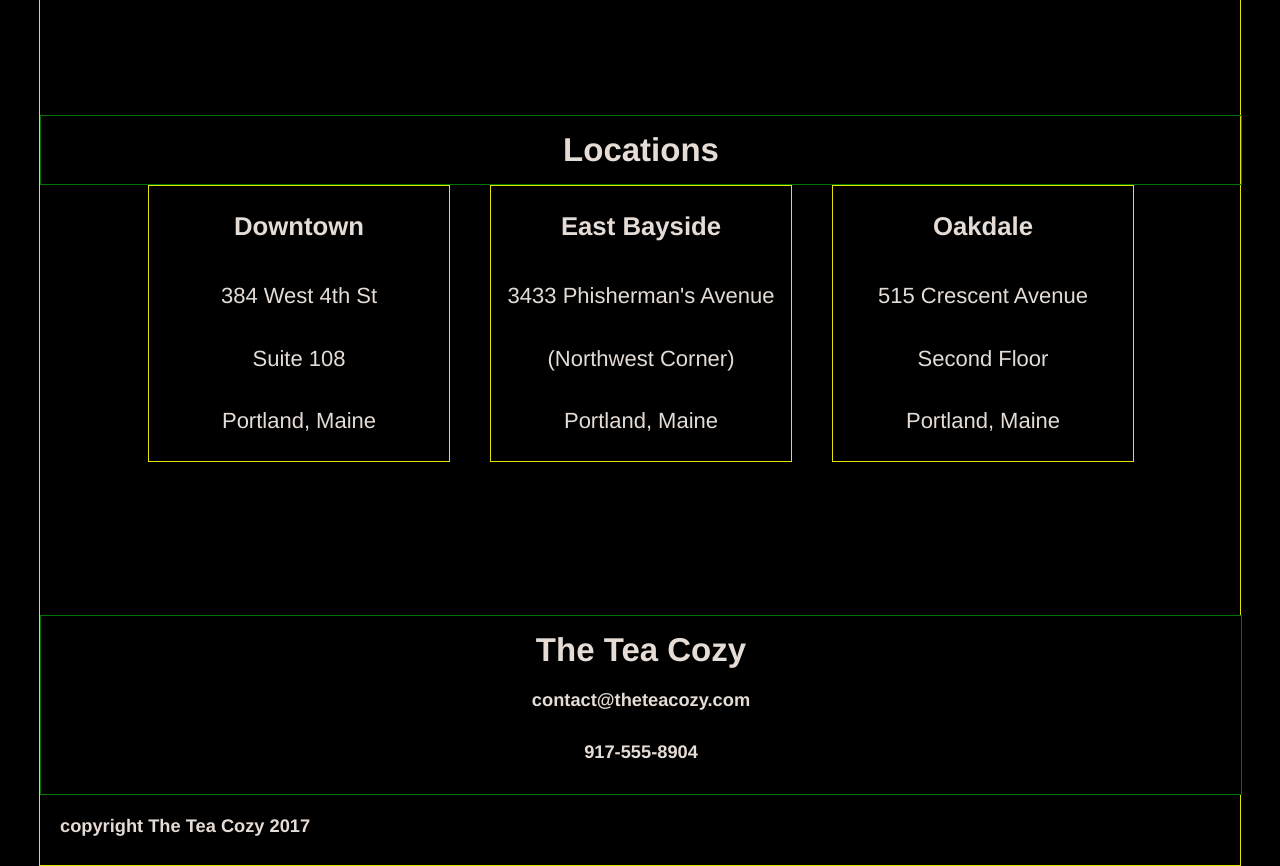
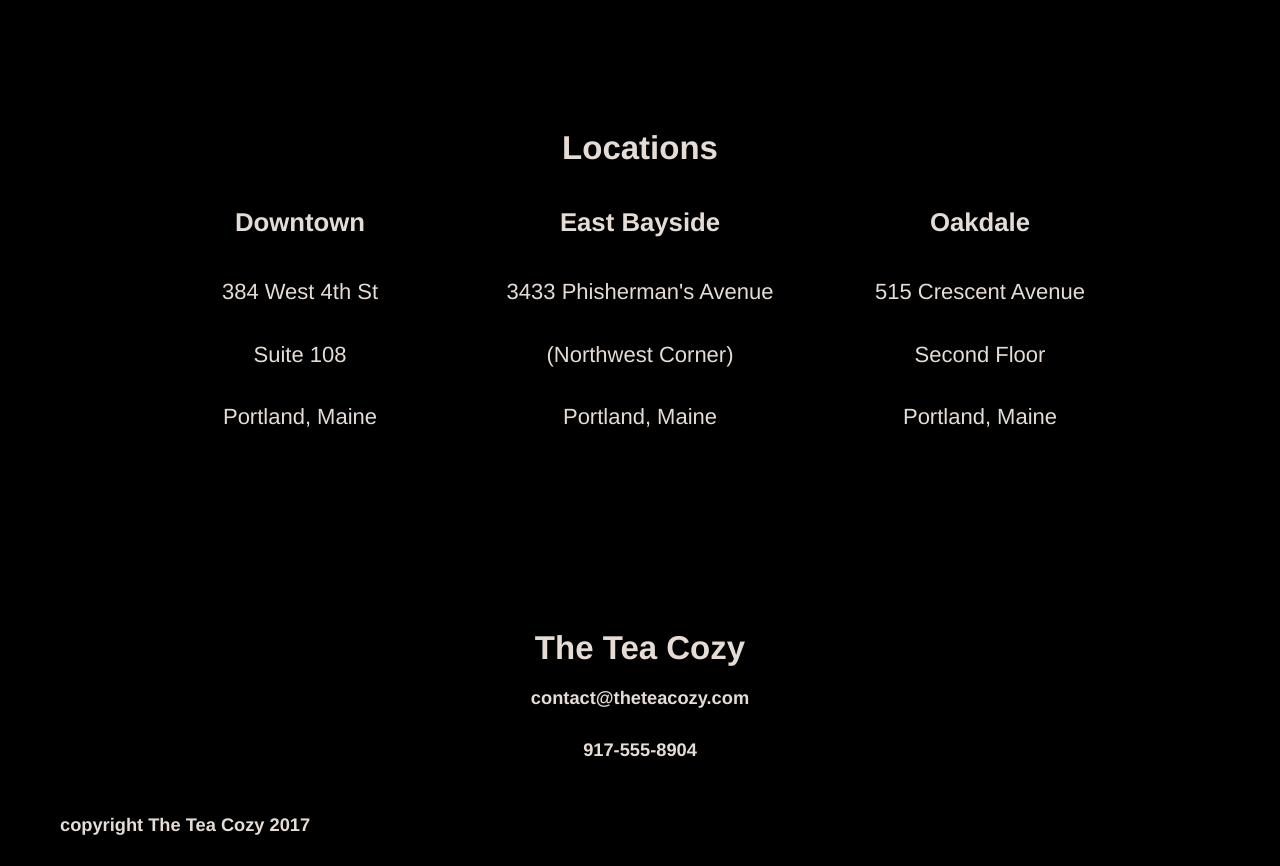
Before and after one commit to kfdesign/TeaCozy, a plain HTML site: page index.html in a window 1280 px wide. Shown: the part 1496-2362 px from the top of the page. Drawn offline with Linux system fonts and the light colour scheme.

Commit message:
Final Version

```diff
--- a/resources/css/style.css
+++ b/resources/css/style.css
@@ -18,10 +18,6 @@ h2.shops {
   margin: 15px 0px 15px 0px;
 }
 
-h3 {
-
-}
-
 h4 {
   margin: 10px 0px 20px 0px;
 }
@@ -39,7 +35,6 @@ h5 {
   position: fixed;
   height: 69px;
   width: 100%;
-  /* border: 1px solid cyan; */
   border-bottom: 1px solid white;
   align-items: center;
   z-index: 20;
@@ -50,14 +45,11 @@ h5 {
   display: flex;
   flex-grow: 1;
   padding-left: 10px;
-/* border: 1px solid magenta; */
 }
 
 .mainnav {
   display: flex;
-  /* padding-right: 10px; */
   align-items: center;
-  /* border: 1px solid yellow; */
 }
 
 .navitem {
@@ -68,37 +60,28 @@ h5 {
 }
 
 .content {
-  /* display: inline-block; */
   position: relative;
   top: 70px;
   display: flex;
   flex-wrap: wrap;
   align-items: center;
-  /* justify-content: center; */
   width: 1200px;
   margin: 0px auto;
-  border: 1px solid yellow;
 }
 
 .mission {
   display: flex;
-  /* position: relative; */
-  /* width: 1200px; */
   height: 700px;
-  /* margin: 0px auto; */
-  /* justify-content: center; */
   align-items: center;
   background-image: url("../img/img-mission-background.jpg");
   background-size: 1200px 800px;
   background-repeat: no-repeat;
-  /* border: 1px solid yellow; */
 }
 
 .statement {
   width: 1200px;
   background-color: black;
   text-align: center;
-  border: 1px solid green;
 }
 
 .statement.loc {
@@ -111,15 +94,7 @@ h5 {
   justify-content: center;
   align-content: center;
   height: 800px;
-  /* border: 1px solid cyan; */
 }
-
-/* .teas {
-  display: inline-flex;
-  flex-wrap: wrap;
-  justify-content: center;
-  padding: 10px 100px;
-} */
 
 .teas-top {
   display: inline-flex;
@@ -127,8 +102,6 @@ h5 {
   justify-content: space-between;
   width: 1000px;
   padding-top: 20px;
-  /* padding: 10px 100px; */
-  /* border: 1px solid yellow; */
 }
 
 .teas-bottom {
@@ -137,16 +110,12 @@ h5 {
   justify-content: space-between;
   width: 650px;
   padding-top: 30px;
-  /* padding: 10px 100px; */
-  /* border: 1px solid yellow; */
 }
 
 .tea {
   display: flex;
   flex-wrap: wrap;
   width: 300px;
-  /* padding-left: 50px; */
-  /* padding-right: 50px; */
   justify-content: center;
 }
 
@@ -164,19 +133,16 @@ h5 {
   background-image: url("../img/img-locations-background.jpg");
   background-position: bottom -225px right 0px;
   background-repeat: no-repeat;
-  /* border: 1px solid magenta; */
 }
 
 .shop {
   display: inline-grid;
-  /* align-content: center; */
   text-align: center;
   width: 300px;
   height: 275px;
   margin: 0px 20px;
   background-color: black;
   opacity: 1;
-  border: 1px solid yellow;
 }
 
 .contact {
```
Also changed, not shown: index.html (+0 -1 lines).
